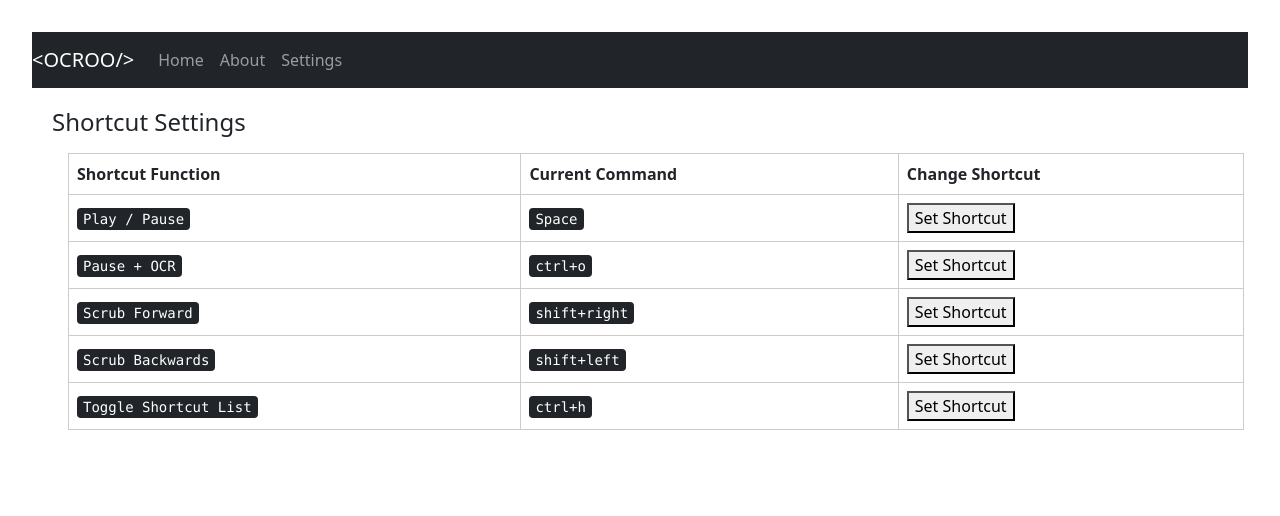
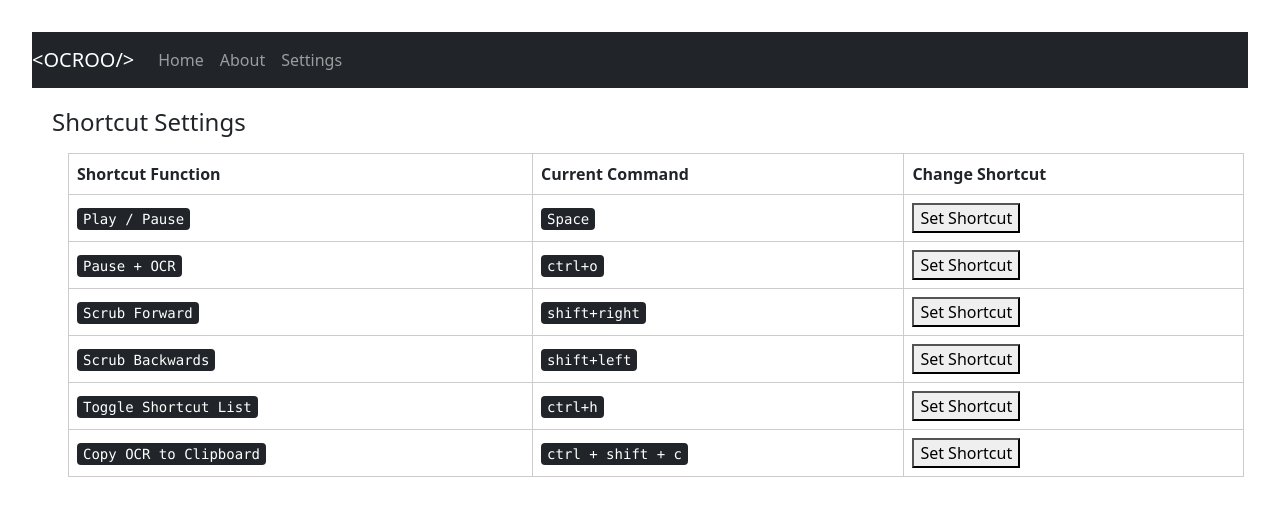
Before and after one commit to weedlesniper/advp-project-2, a React (Vite) app in the folder frontend/: page /settings in a window 1280 px wide. Shown: the top 516 px of the page. Built offline with nearby package versions, Linux system fonts and the light colour scheme.

Commit message:
feat: integrated copy to clipboard, shortcut enabled also

```diff
--- a/frontend/src/App.css
+++ b/frontend/src/App.css
@@ -140,8 +140,7 @@
   gap: 0.35rem;
 }
 
-/* Optional: OCR button styling to separate it visually */
-.ocr-button {
+.primary-button {
   margin-top: 0.5rem;
   padding: 0.4rem 0.75rem;
   border-radius: 4px;
@@ -149,9 +148,10 @@
   background-color: #222;
   color: #eee;
   cursor: pointer;
+  margin-right: 2px;
 }
 
-.ocr-button:disabled {
+.primary-button:disabled {
   opacity: 0.6;
   cursor: not-allowed;
 }
--- a/frontend/src/pages/Home.jsx
+++ b/frontend/src/pages/Home.jsx
@@ -5,7 +5,6 @@ import "../App.css";
 
 
 export default function Home() {
-    const [selected, setSelected] = useState(null);
     const [videos, setVideos] = useState([]);
     const [error, setError] = useState("");
 
--- a/frontend/src/pages/Settings.jsx
+++ b/frontend/src/pages/Settings.jsx
@@ -9,6 +9,7 @@ const DEFAULT_SHORTCUTS = {
     scrubForward: "shift+right",
     scrubBackward: "shift+left",
     toggleList: "ctrl+h",
+    copyToClipboard: "ctrl + shift + c"
 };
 
 const WIN_PROTECTED_SHORTCUTS = new Set([
@@ -197,6 +198,18 @@ export default function Settings() {
                             </button>
                         </td>
                     </tr>
+                    <tr>
+                        <td><kbd>Copy OCR to Clipboard</kbd></td>
+                        <td><kbd>{shortcuts.copyToClipboard || DEFAULT_SHORTCUTS.copyToClipboard}</kbd></td>
+                        <td>
+                            <button
+                                type="button"
+                                onClick={() => startCapture("copyToClipboard")}
+                            >
+                                {capturingAction === "copyToClipboard" ? "Press keys..." : "Set Shortcut"}
+                            </button>
+                        </td>
+                    </tr>
                 </tbody>
             </table>
 
--- a/frontend/src/pages/VideoPlayer.jsx
+++ b/frontend/src/pages/VideoPlayer.jsx
@@ -13,6 +13,7 @@ const DEFAULT_SHORTCUTS = {
     scrubForward: "shift+right",
     scrubBackward: "shift+left",
     toggleList: "ctrl+h",
+    copyToClipboard: "ctrl + shift + c",
 };
 
 function loadShortcuts() {
@@ -40,6 +41,8 @@ export default function VideoPlayer() {
     const [ocrResult, setOCRResult] = useState("");
     const [ocrError, setOcrError] = useState("");
     const [ocrLoading, setOcrLoading] = useState(false);
+    const [copyLabel, setCopyLabel] = useState("Copy OCR to clipboard");
+
     //actual shortcut values
     const [shortcuts] = useState(loadShortcuts);
     //show state of shortcut component
@@ -58,6 +61,26 @@ export default function VideoPlayer() {
             video.pause();
         }
     }, []);
+
+    const handleCopyOcr = useCallback(async () => {
+        if (!ocrResult) return;
+
+        const pausedDisplay = pausedAtTime != null
+            ? `  ${Math.round(pausedAtTime)}s`
+            : "";
+
+        if (navigator.clipboard && navigator.clipboard.writeText) {
+            try {
+                await navigator.clipboard.writeText(ocrResult);
+                setCopyLabel(`Text copied from ${pausedDisplay}`);
+            } catch (err) {
+                setOcrError("Failed to copy OCR text to clipboard.");
+            }
+            return;
+        }
+
+
+    }, [ocrResult, pausedAtTime]);
 
     const handlePause = useCallback(() => {
         const t = videoRef.current?.currentTime ?? 0;
@@ -135,7 +158,7 @@ export default function VideoPlayer() {
     useShortcuts(shortcuts.scrubBackward, scrubBackward, [scrubBackward]);
     useShortcuts(shortcuts.scrubForward, scrubForward, [scrubForward]);
     useShortcuts(shortcuts.toggleList, toggleShortcuts, [toggleShortcuts]);
-
+    useShortcuts(shortcuts.copyToClipboard, handleCopyOcr, [handleCopyOcr]);
 
     useEffect(() => {
         let alive = true;
@@ -209,6 +232,9 @@ export default function VideoPlayer() {
                                 <li>
                                     <kbd>{(shortcuts.scrubForward).toUpperCase()}</kbd> Scrub Forwards 5s
                                 </li>
+                                <li>
+                                    <kbd>{(shortcuts.copyToClipboard).toUpperCase()}</kbd> Copy OCR Result to Clipboard
+                                </li>
                             </ul>
                         )}
                     </div>
@@ -219,9 +245,20 @@ export default function VideoPlayer() {
 
                     {pausedAtTime != null && <p>Paused at {Math.round(pausedAtTime)}s</p>}
 
-                    <button className="ocr-button" onClick={handlePauseAndOCR} disabled={ocrLoading}>
-                        {ocrLoading ? "Running OCR…" : "Pause + OCR (Ctrl+O)"}
-                    </button>
+                    <div>
+                        <button className="primary-button" onClick={handlePauseAndOCR} disabled={ocrLoading}>
+                            {ocrLoading ? "Running OCR…" : "Pause + OCR"}
+                        </button>
+                        {/* https://developer.mozilla.org/en-US/docs/Web/API/Clipboard_API */}
+                        <button
+                            className="primary-button"
+                            onClick={handleCopyOcr}
+                            disabled={!ocrResult}
+                        >
+                            {copyLabel}
+                        </button>
+                    </div>
+
 
                     {ocrError && <p style={{ color: "red" }}>{ocrError}</p>}
                     {ocrResult && <pre>{ocrResult}</pre>}
```
